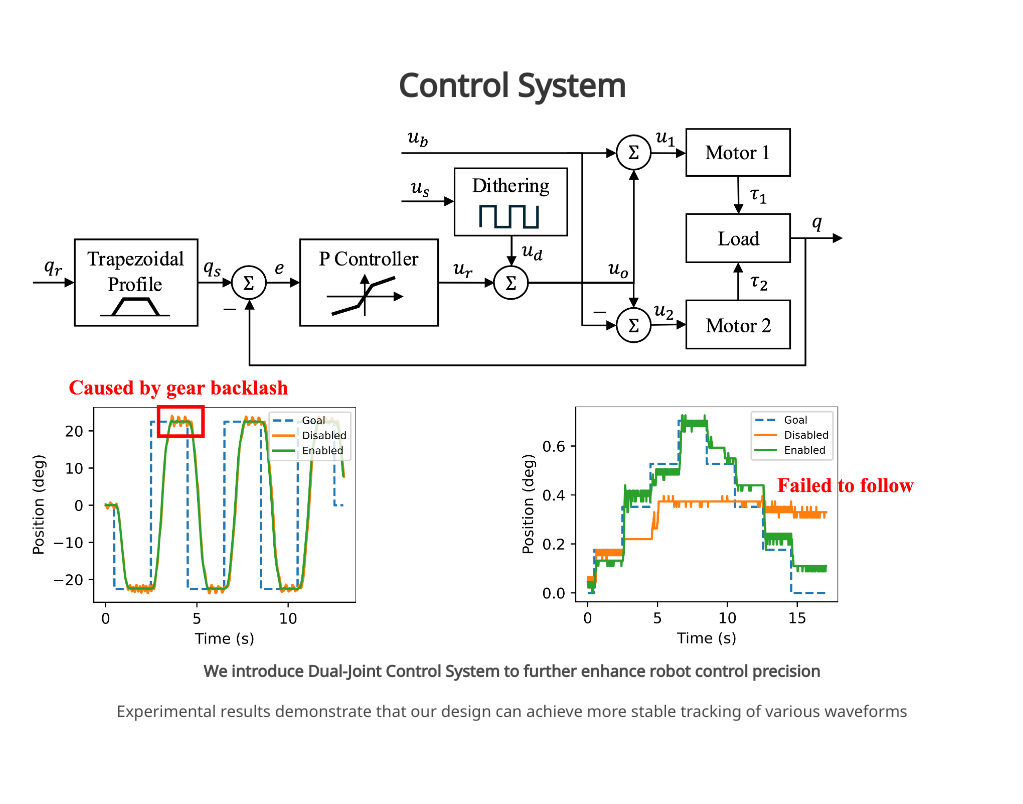
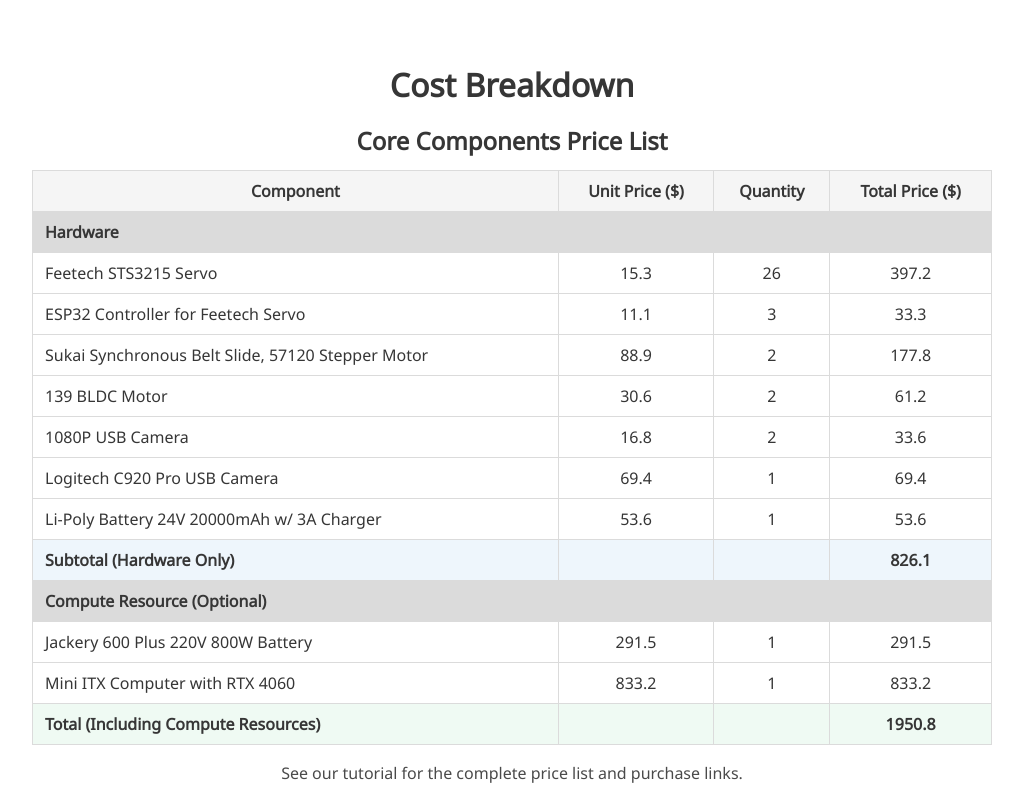
Before and after one commit to aha-robot/aha-robot.github.io, a plain HTML site: page index.html in a window 1280 px wide. Shown: the part 4380-5184 px from the top of the page, without its empty margins (128-1151 px from the left). Drawn offline with nearby package versions, Linux system fonts and the light colour scheme; some icons are missing; a web font is replaced by a local one.

Commit message:
Update cost

```diff
--- a/index.html
+++ b/index.html
@@ -320,6 +320,102 @@
 
 <section class="section">
   <div class="container is-max-desktop">
+    <h2 class="title is-3 text-center">Cost Breakdown</h2>
+    <div class="content">
+      <div class="table-container">
+        <h4 class="title is-4 has-text-centered mb-4">Core Components Price List</h4>
+        <table class="table is-fullwidth is-bordered">
+          <thead>
+            <tr class="has-background-light">
+              <th class="has-text-centered">Component</th>
+              <th class="has-text-centered">Unit Price ($)</th>
+              <th class="has-text-centered">Quantity</th>
+              <th class="has-text-centered">Total Price ($)</th>
+            </tr>
+          </thead>
+          <tbody>
+            <tr class="has-background-grey-lighter">
+              <td class="has-text-left has-text-weight-bold" colspan="4">Hardware</td>
+            </tr>
+            <tr>
+              <td class="has-text-left">Feetech STS3215 Servo</td>
+              <td class="has-text-centered">15.3</td>
+              <td class="has-text-centered">26</td>
+              <td class="has-text-centered">397.2</td>
+            </tr>
+            <tr>
+              <td class="has-text-left">ESP32 Controller for Feetech Servo</td>
+              <td class="has-text-centered">11.1</td>
+              <td class="has-text-centered">3</td>
+              <td class="has-text-centered">33.3</td>
+            </tr>
+            <tr>
+              <td class="has-text-left">Sukai Synchronous Belt Slide, 57120 Stepper Motor</td>
+              <td class="has-text-centered">88.9</td>
+              <td class="has-text-centered">2</td>
+              <td class="has-text-centered">177.8</td>
+            </tr>
+            <tr>
+              <td class="has-text-left">139 BLDC Motor</td>
+              <td class="has-text-centered">30.6</td>
+              <td class="has-text-centered">2</td>
+              <td class="has-text-centered">61.2</td>
+            </tr>
+            <tr>
+              <td class="has-text-left">1080P USB Camera</td>
+              <td class="has-text-centered">16.8</td>
+              <td class="has-text-centered">2</td>
+              <td class="has-text-centered">33.6</td>
+            </tr>
+            <tr>
+              <td class="has-text-left">Logitech C920 Pro USB Camera</td>
+              <td class="has-text-centered">69.4</td>
+              <td class="has-text-centered">1</td>
+              <td class="has-text-centered">69.4</td>
+            </tr>
+            <tr>
+              <td class="has-text-left">Li-Poly Battery 24V 20000mAh w/ 3A Charger</td>
+              <td class="has-text-centered">53.6</td>
+              <td class="has-text-centered">1</td>
+              <td class="has-text-centered">53.6</td>
+            </tr>
+            <tr class="has-background-info-light has-text-weight-bold">
+              <td class="has-text-left">Subtotal (Hardware Only)</td>
+              <td class="has-text-centered"></td>
+              <td class="has-text-centered"></td>
+              <td class="has-text-centered">826.1</td>
+            </tr>
+            <tr class="has-background-grey-lighter">
+              <td class="has-text-left has-text-weight-bold" colspan="4">Compute Resource (Optional)</td>
+            </tr>
+            <tr>
+              <td class="has-text-left">Jackery 600 Plus 220V 800W Battery</td>
+              <td class="has-text-centered">291.5</td>
+              <td class="has-text-centered">1</td>
+              <td class="has-text-centered">291.5</td>
+            </tr>
+            <tr>
+              <td class="has-text-left">Mini ITX Computer with RTX 4060</td>
+              <td class="has-text-centered">833.2</td>
+              <td class="has-text-centered">1</td>
+              <td class="has-text-centered">833.2</td>
+            </tr>
+            <tr class="has-background-success-light has-text-weight-bold">
+              <td class="has-text-left">Total (Including Compute Resources)</td>
+              <td class="has-text-centered"></td>
+              <td class="has-text-centered"></td>
+              <td class="has-text-centered">1950.8</td>
+            </tr>
+          </tbody>
+        </table>
+        <p class="has-text-centered mb-4">See our tutorial for the complete price list and purchase links.</p>
+      </div>
+    </div>
+  </div>
+</section>
+
+<section class="section">
+  <div class="container is-max-desktop">
     <h2 class="title is-3 text-center">Control System</h2>
     <div class="content">
       <img src="./static/images/control.png" alt="Control System of AhaRobot" style="width: 100%;">
```
